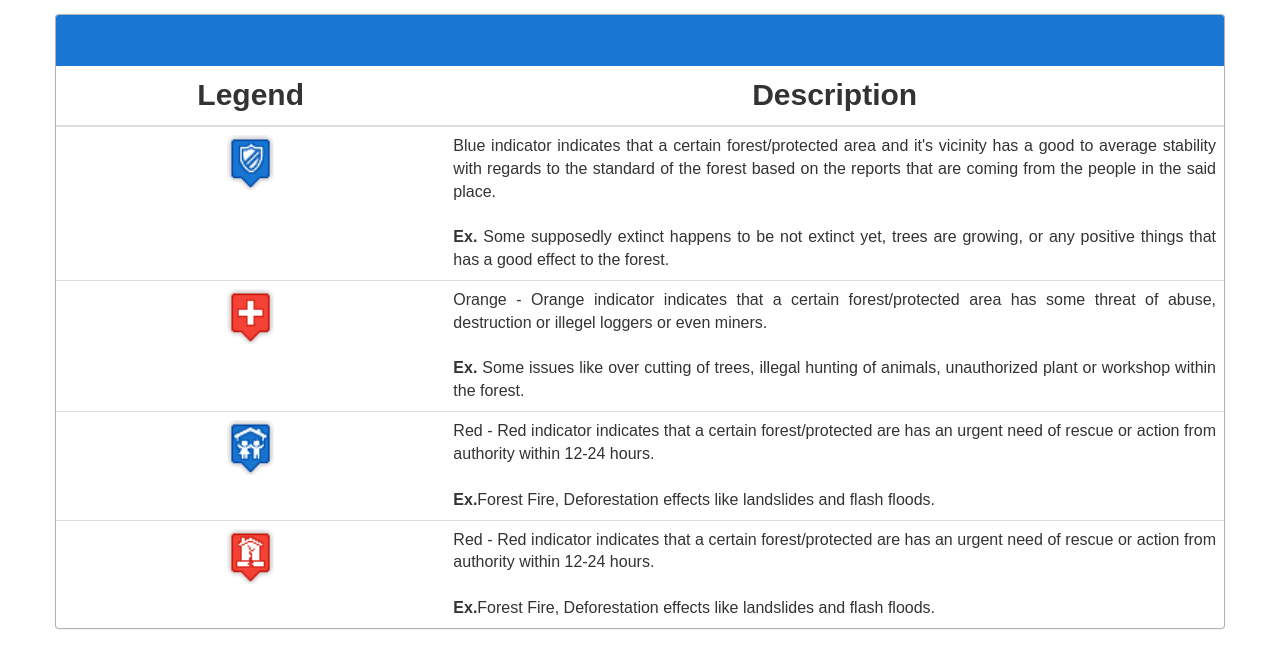
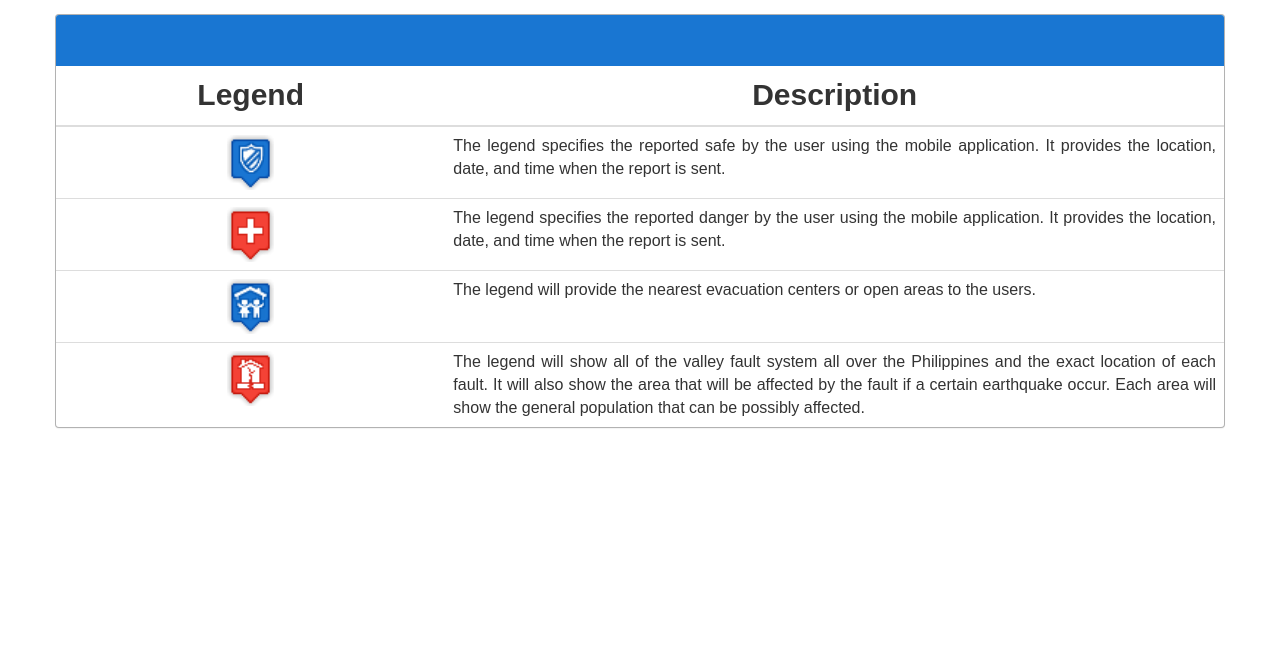
Before and after one commit to Jeysown/EARTH-web, a PHP site: page /help.php in a window 1280 px wide. Shown: the part 51-719 px from the top of the page. Run offline with PHP 8.4, Linux system fonts and the light colour scheme; some libraries are stand-ins or nearby versions.

Commit message:
third commit

```diff
--- a/help.php
+++ b/help.php
@@ -49,26 +49,21 @@
                                 <tbody>
                                   <tr>
                                     <td class="col-lg-4" style="text-align:center;"><img src="images/safe.png" alt="" style="height:55px;"/></td>
-                                    <td style="text-align:justify;font-size:16px;" class="col-lg-8">Blue indicator indicates that a certain forest/protected area and it's vicinity has a good to average stability with regards to the standard of the forest based on the reports that are coming from the people in the said place.
-                                    <br><br>
-                                     <b>Ex.</b> Some supposedly extinct happens to be not extinct yet, trees are growing, or any positive things that has a good effect to the forest.</td>
+                                    <td style="text-align:justify;font-size:16px;" class="col-lg-8">The legend specifies the reported safe by the user using the mobile application. It provides the location, date, and time when the report is sent.</td>
                                   </tr>
                                   <tr>
                                     <td style="text-align:center;"><img src="images/danger.png" alt="" style="height:55px;"/></td>
-                                    <td style="text-align:justify;font-size:16px;">Orange - Orange indicator indicates that a certain forest/protected area has some threat of abuse, destruction or illegel loggers or even miners.
-                                    <br><br>  <b>Ex.</b> Some issues like over cutting of trees, illegal hunting of animals, unauthorized plant or workshop within the forest.
+                                    <td style="text-align:justify;font-size:16px;">The legend specifies the reported danger by the user using the mobile application. It provides the location, date, and time when the report is sent.
                                     </td>
 
                                   </tr>
                                   <tr>
                                     <td style="text-align:center;"><img src="images/house.png" alt="" style="height:55px;"/></td>
-                                    <td style="text-align:justify;font-size:16px;">Red - Red indicator indicates that a certain forest/protected are has an urgent need of rescue or action from authority within 12-24 hours.
-                                    <br><br> <b>Ex.</b>Forest Fire, Deforestation effects like landslides and flash floods.</td>
+                                    <td style="text-align:justify;font-size:16px;">The legend will provide the nearest evacuation centers or open areas to the users.</td>
                                   </tr>
                                   <tr>
                                     <td style="text-align:center;"><img src="images/earthquake-3.png" alt="" style="height:55px;"/></td>
-                                    <td style="text-align:justify;font-size:16px;">Red - Red indicator indicates that a certain forest/protected are has an urgent need of rescue or action from authority within 12-24 hours.
-                                    <br><br> <b>Ex.</b>Forest Fire, Deforestation effects like landslides and flash floods.</td>
+                                    <td style="text-align:justify;font-size:16px;">The legend will show all of the valley fault system all over the Philippines and the exact location of each fault. It will also show the area that will be affected by the fault if a certain earthquake occur. Each area will show the general population that can be possibly affected. </td>
                                   </tr>
                                 </tbody>
                             </table>
--- a/js/maps-reports.js
+++ b/js/maps-reports.js
@@ -1,7 +1,7 @@
 var markers = [];
 
 var map = new google.maps.Map(document.getElementById('map'), {
-zoom: 9,
+zoom: 7,
 center: new google.maps.LatLng(14.8302664,121.1126421),
 mapTypeId: google.maps.MapTypeId.ROADMAP
 });
```
Also changed, not shown: report_access.php (+4 -4 lines), reports.php (+4 -3 lines).
